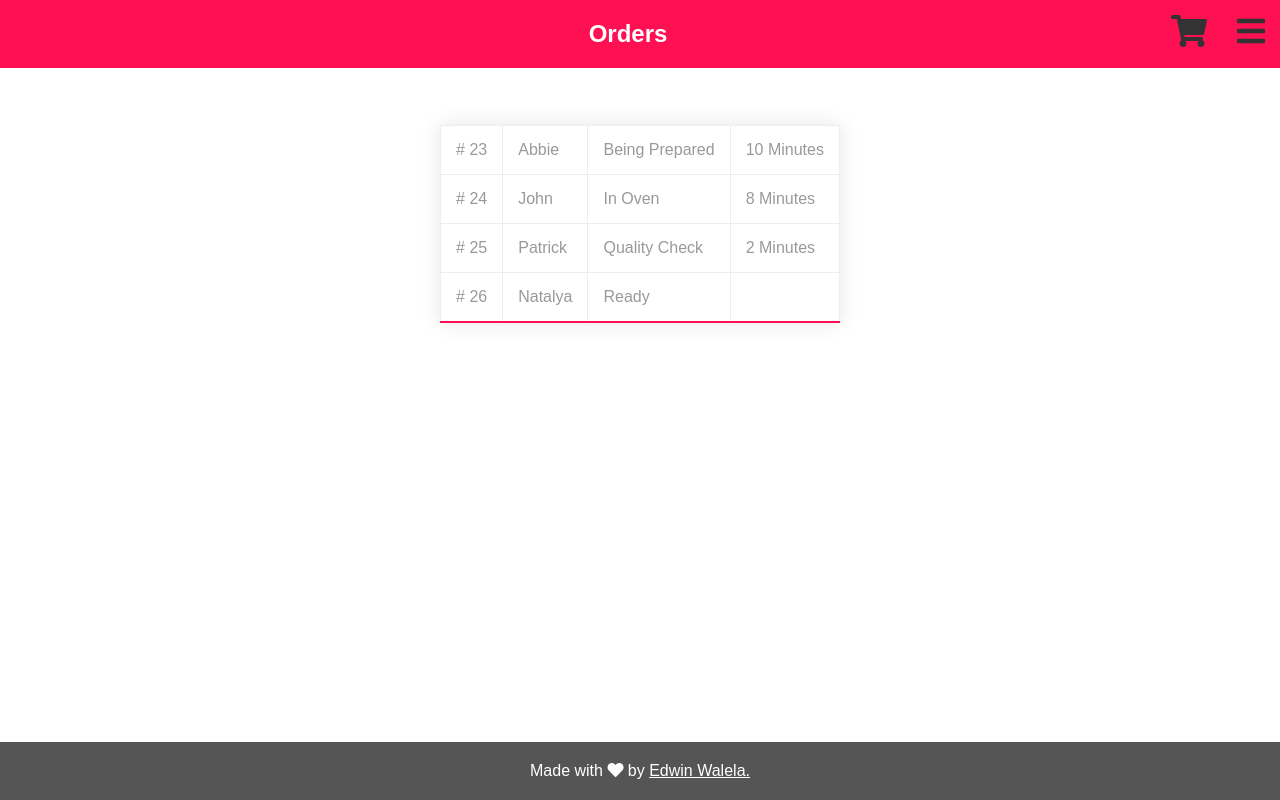
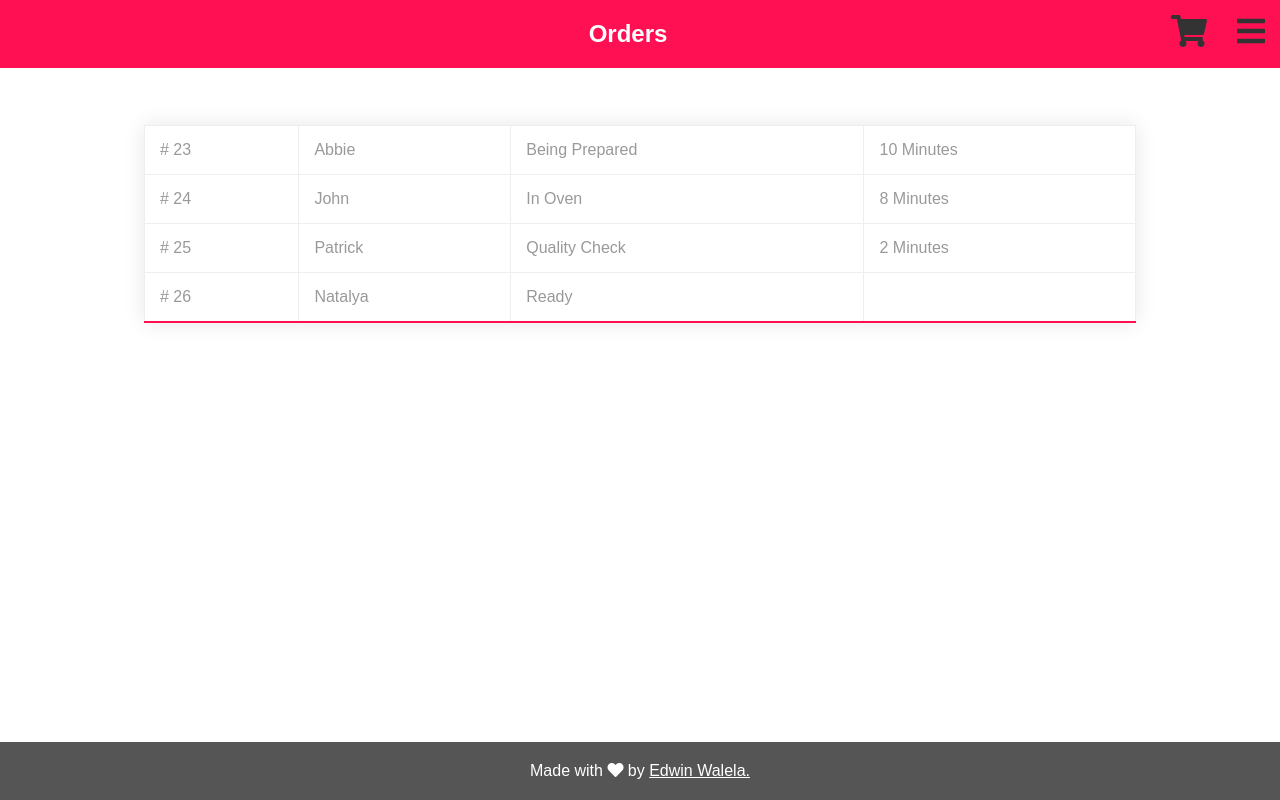
Before and after one commit to EdwinWalela/restaurant-manager, a React (Create React App) app in the folder client/: page /orders in a window 1280 px wide. Built offline with nearby package versions, Linux system fonts and the light colour scheme.

Commit message:
increase order table width

```diff
--- a/client/src/App.css
+++ b/client/src/App.css
@@ -8,8 +8,6 @@
 a{
     color:inherit;
 }
-
-
 
 li{
     list-style-type: circle;
--- a/client/src/components/orders/OrdersTable.js
+++ b/client/src/components/orders/OrdersTable.js
@@ -55,6 +55,7 @@ function OrdersTable(props) {
 const tableStyle = {
     margin: '25px auto',
     borderCollapse: 'collapse',
+    width:'80%',
     border: '1px solid #eee',
     borderBottom:'2px solid #FF1053',
     boxShadow: '0px 0px 20px rgba(0,0,0,0.10)'
```
